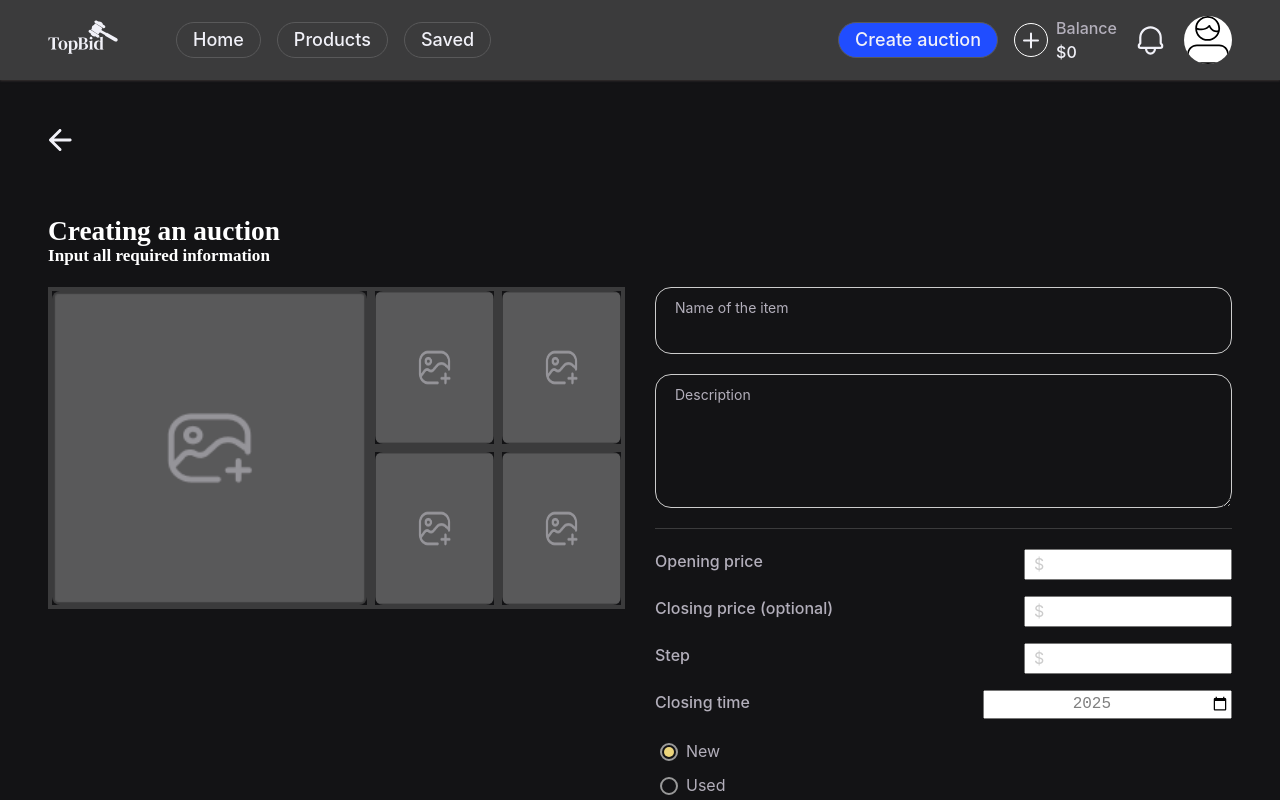
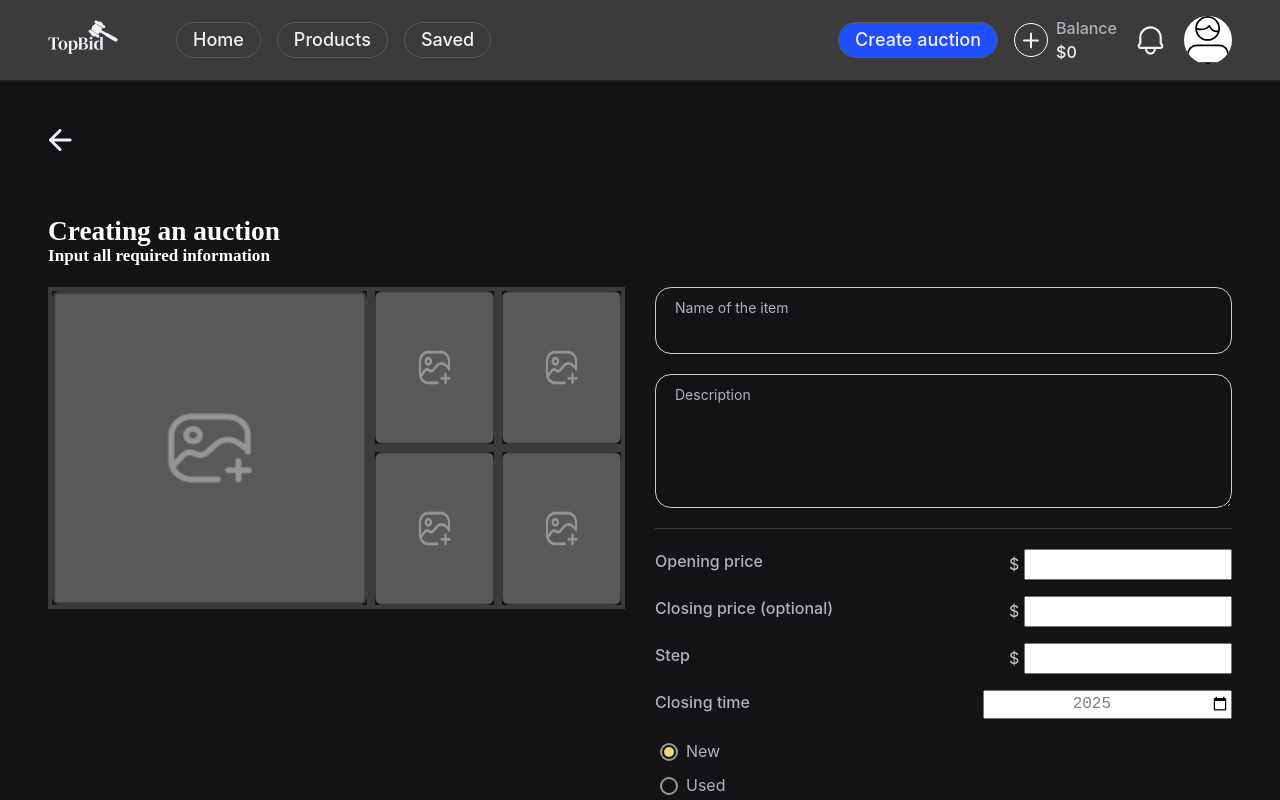
Before and after one commit to Eater228/team-project-fe, a React (Vite) app: page /#/create in a window 1280 px wide. Shown: the top 800 px of the page. Built offline with nearby package versions, Linux system fonts and the light colour scheme.

Commit message:
Fix bug with delet button

```diff
--- a/src/Component/CreatePage/CreatePage.module.scss
+++ b/src/Component/CreatePage/CreatePage.module.scss
@@ -247,7 +247,7 @@
 
           .dollarSign {
             position: absolute;
-            left: 10px;
+            left: -15px;
             font-size: 16px;
             color: #ccc;
           }
--- a/src/Component/CreatePage/CreatePage.tsx
+++ b/src/Component/CreatePage/CreatePage.tsx
@@ -70,6 +70,7 @@ export const CreatePage: React.FC = () => {
 
     if (Object.keys(newErrors).length > 0) {
       setErrors(newErrors);
+      window.scrollTo({ top: 0, behavior: 'smooth' }); // Scroll to top if there are errors
       return;
     }
 
@@ -176,7 +177,7 @@ export const CreatePage: React.FC = () => {
                 {images[0] ? (
                   <div className={styles.imageContainer}>
                     <img src={images[0]} alt="Main Auction" className={styles.image} />
-                    <button className={styles.removeButton} onClick={() => handleRemoveImage(0)}>
+                    <button type="button" className={styles.removeButton} onClick={() => handleRemoveImage(0)}>
                       <img src="/img/icons/Trash.svg" alt="" />
                     </button>
                   </div>
@@ -194,7 +195,7 @@ export const CreatePage: React.FC = () => {
                     {images[index + 1] ? (
                       <div className={styles.imageContainer}>
                         <img src={images[index + 1]} alt={`Auction ${index + 1}`} className={styles.smallImage} />
-                        <button className={styles.removeButton} onClick={() => handleRemoveImage(index + 1)}>
+                        <button type="button" className={styles.removeButton} onClick={() => handleRemoveImage(index + 1)}>
                           <img src="/img/icons/Trash.svg" alt="" />
                         </button>
                       </div>
@@ -304,6 +305,7 @@ export const CreatePage: React.FC = () => {
                   min={minClosingTimeString}
                   max={maxClosingTimeString}
                   className={styles.datetime}
+                // placeholder='mm dd'
                 />
               </div>
             </div>
```
